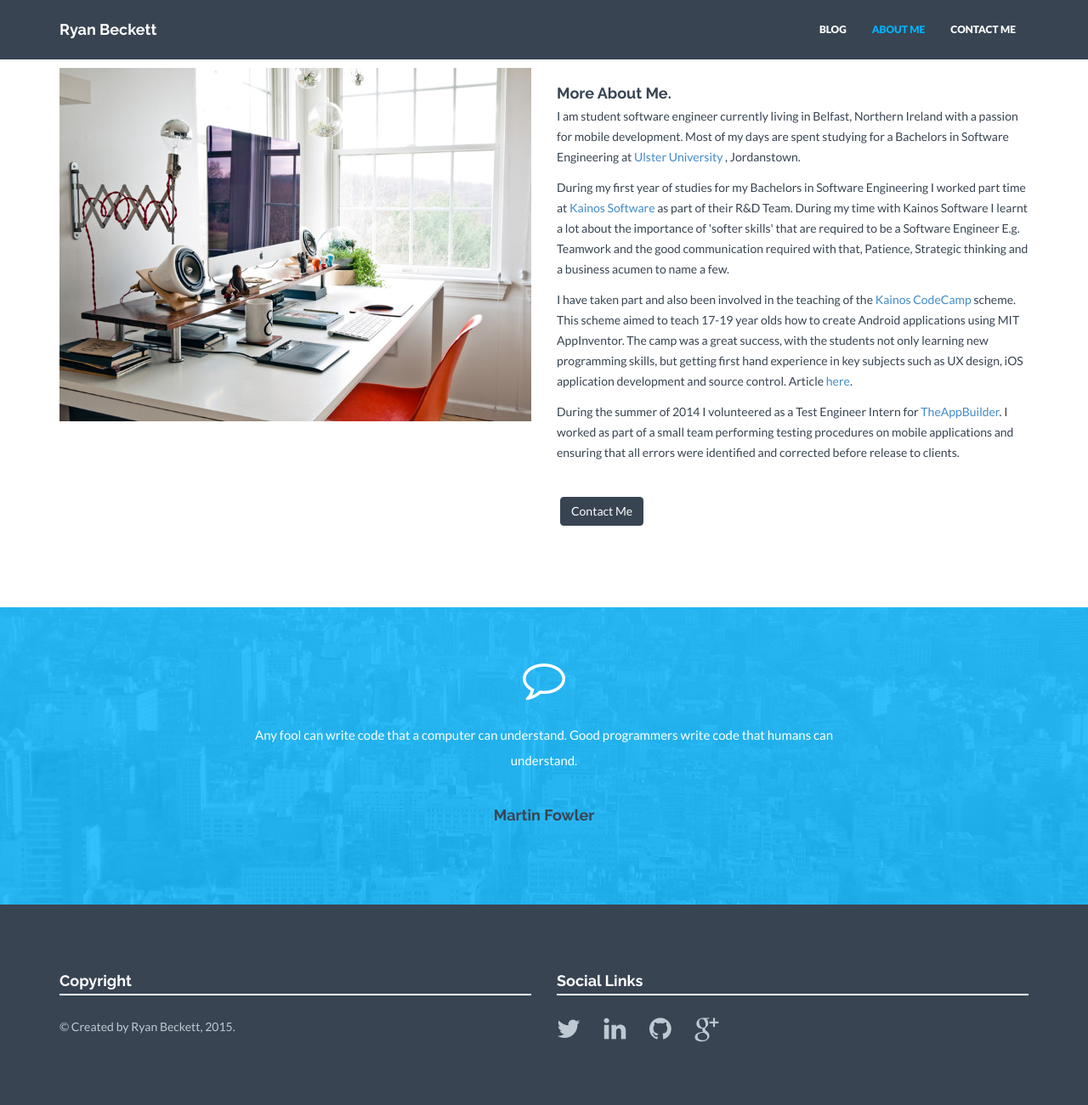
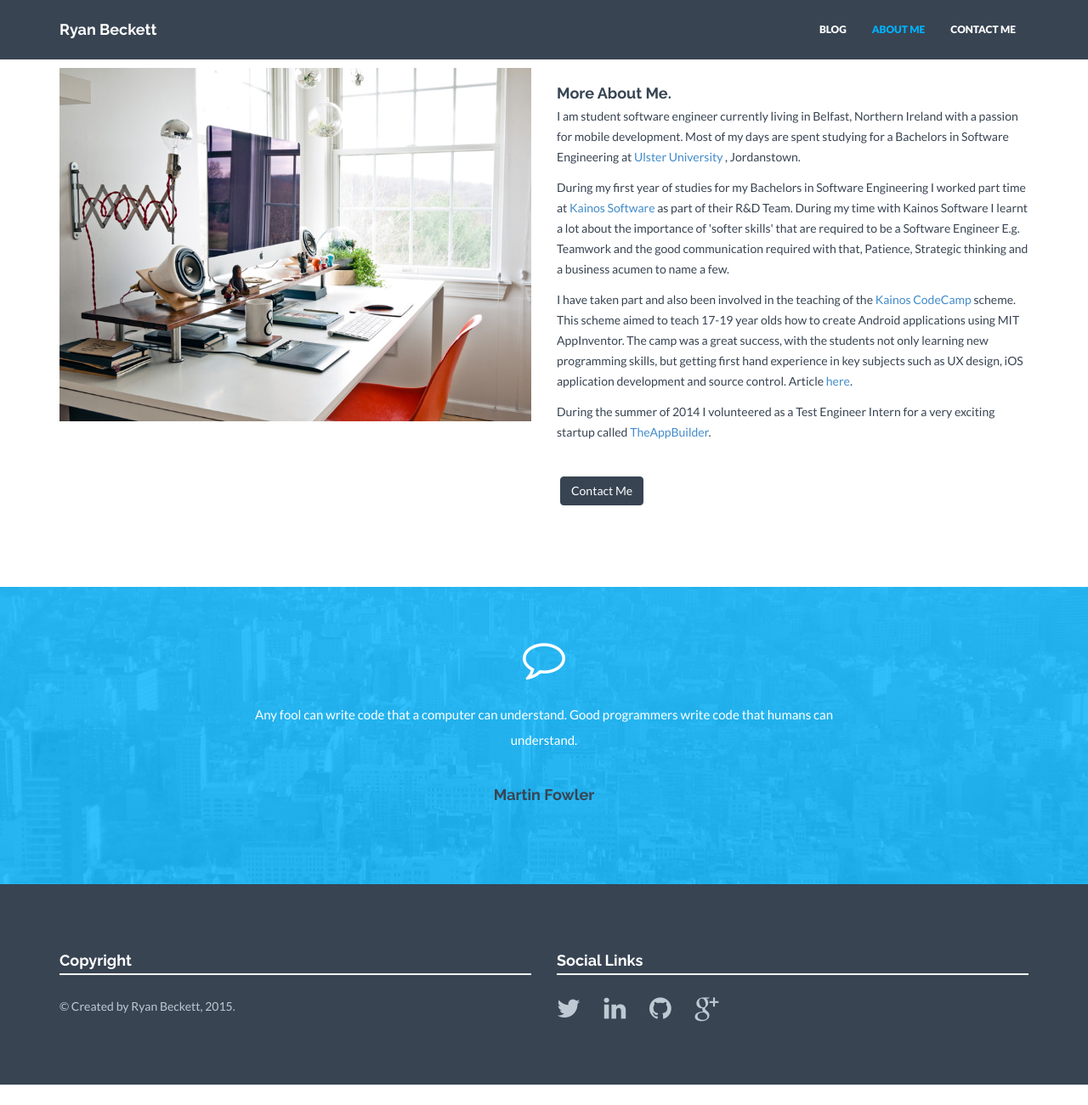
Before and after one commit to RyanBeckett/blog, a Jekyll site: the page built from about.html, in a window 1280 px wide and 1301 px high. Shown: the whole window at 85% size. Built offline with Jekyll 4.4.1, drawn with Linux system fonts in a browser that asks for light colours; nearby versions of some CDN libraries.

Commit message:
Updated about me #2

```diff
--- a/about.html
+++ b/about.html
@@ -29,10 +29,7 @@ permalink: /about/
               iOS application development and source control. Article <a href="https://codecamp.kainos.com/meet-mentor/" target="_blank">here</a>.
             </p>
 
-            <p>During the summer of 2014 I volunteered as a Test Engineer Intern for <a href="http://www.theappbuilder.com/" target="_blank">TheAppBuilder</a>.
-              I worked as part of a small team performing testing procedures on
-              mobile applications and ensuring that all errors were identified and
-              corrected before release to clients.
+            <p>During the summer of 2014 I volunteered as a Test Engineer Intern for a very exciting startup called <a href="http://www.theappbuilder.com/" target="_blank">TheAppBuilder</a>.
             </p>
 
             <p><br/><a href="/contact/" class="btn btn-theme">Contact Me</a></p>
```
